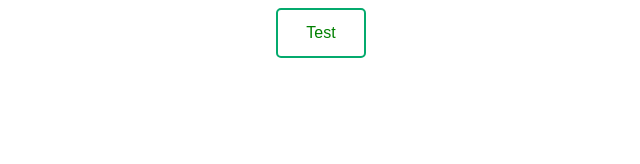
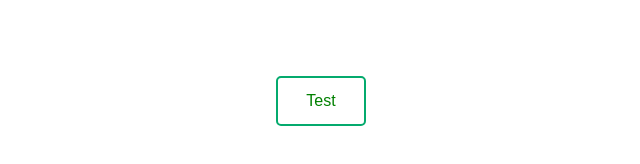
Before and after one commit to KanueschenHD/TestSite2, a plain HTML site: page index.html in a window 1280 px wide. Shown: the whole page, without its empty margins (319-959 px from the left). Drawn offline with Linux system fonts and the light colour scheme.

Commit message:
Update index.html

```diff
--- a/index.html
+++ b/index.html
@@ -30,6 +30,8 @@
         </style>
         </head>
         <body>
+<p style="text-align: center;">&nbsp;</p>
+<p style="text-align: center;">&nbsp;</p>
           <p style="text-align: center;">
         <button class="btn success">Test</button>
         </body>
```
